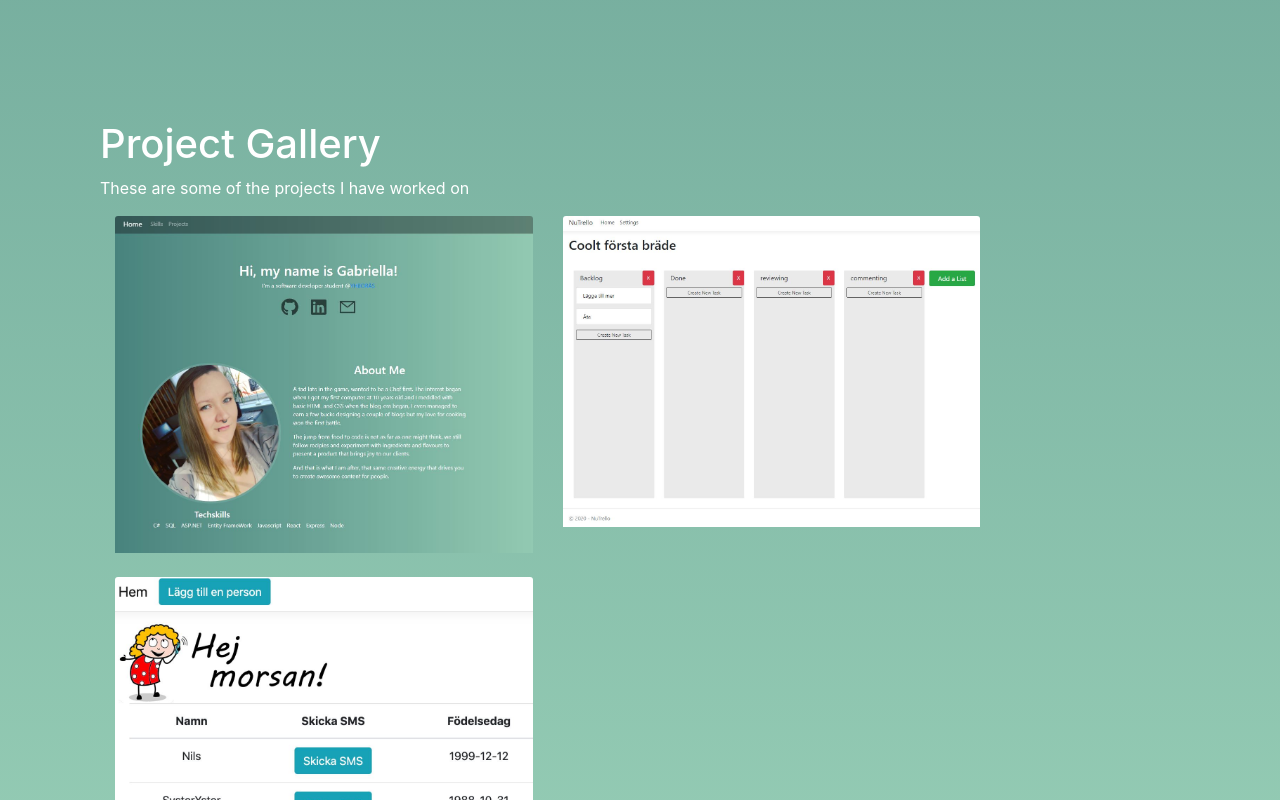
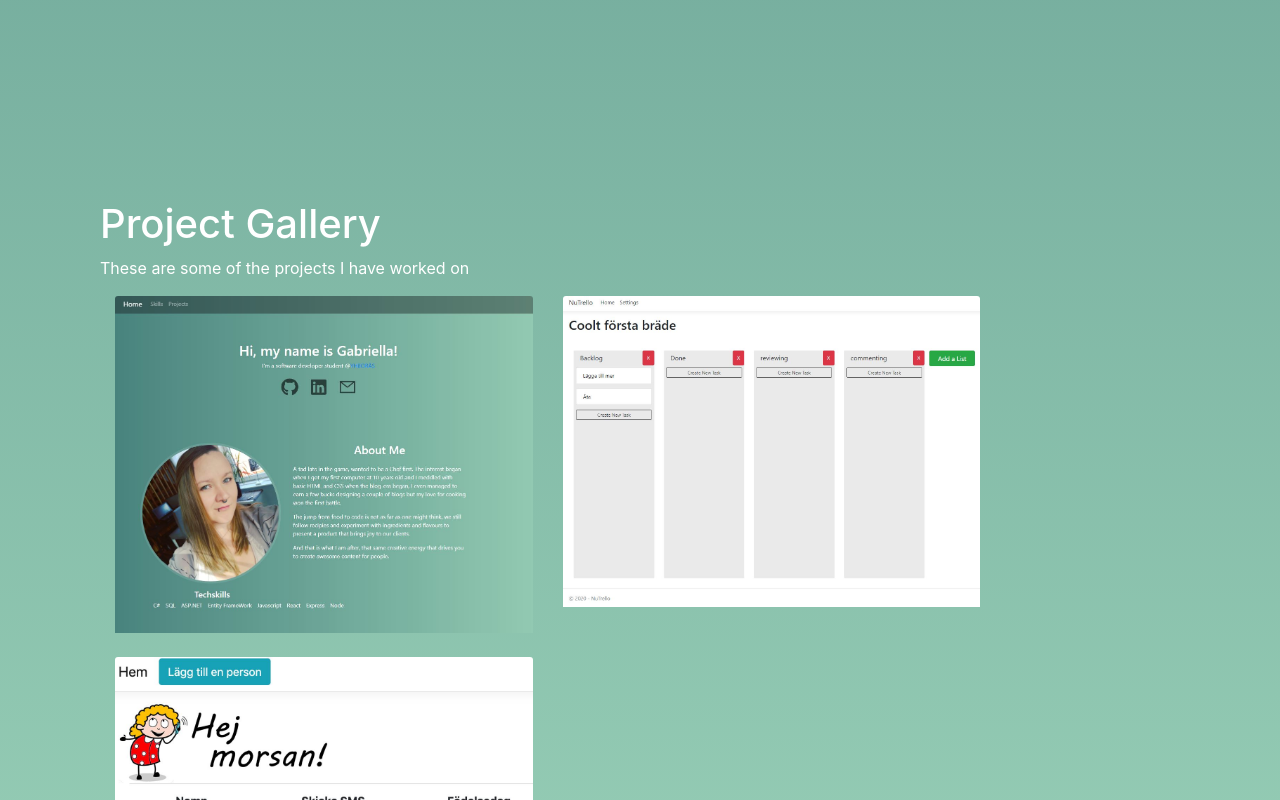
Before and after one commit to gwestberg/portfolio, a React (Create React App) app: page / in a window 1280 px wide. Shown: the part 1880-2680 px from the top of the page. Built offline with nearby package versions, Linux system fonts and the light colour scheme.

Commit message:
a middleground, no perfect alignments but nothing bad

```diff
--- a/src/components/Home.js
+++ b/src/components/Home.js
@@ -1,6 +1,6 @@
 import React, { Component } from 'react';
 import Fade from 'react-reveal/Fade';
-import { Link} from "react-scroll";
+import { Link } from "react-scroll";
 import './css/Home.css'
 import { FaLinkedin } from "react-icons/fa";
 import { FaGithub } from "react-icons/fa";
@@ -120,12 +120,13 @@ export default class Home extends Component {
 
                 {/* CONTENT */}
                 <div className="container content">
-                    <div className="column sm-4">
                     {/* ABOUT */}
                     <section id="about">
+                        <div className="column sm-4">
                             <About></About>
+                        </div>
                     </section>
-                        <br/>
+                    <br />
                     {/* ------------ */}
 
                     {/* PROJECTS */}
@@ -146,7 +147,6 @@ export default class Home extends Component {
                             </div>
                         </section> */}
                     {/* ------------ */}
-                    </div>
                 </div>
                 {/* ------------ */}
 
--- a/src/components/css/About.css
+++ b/src/components/css/About.css
@@ -1,11 +1,12 @@
  /* ABOUT  */
 
- /* #About{
+ #About{
     display: flex;
     flex-wrap: wrap;
     flex-direction: row;
-    padding-top: 10em;
-} */
+    margin-top: 7em;
+    /* padding-top: 10em; */ /*Don't fucking do this, it fucks up everything!!*/
+}
 .about-title{
   padding: 0 1em 0.5em 1em;
 }
--- a/src/components/css/Home.css
+++ b/src/components/css/Home.css
@@ -35,6 +35,7 @@ body {
 .content{
     margin-bottom:3em;
 }
+
 section{
   display: flex;
   flex-direction: column;
--- a/src/components/css/Projects.css
+++ b/src/components/css/Projects.css
@@ -1,7 +1,8 @@
 
 
 #Projects{
-    display: flex;
+    /* display: flex;
     flex-wrap: wrap;
-    flex-direction: column;
+    flex-direction: column; */
+    margin-top:5em;
 }
```
Lines whose indentation alone changed are shown as unchanged.
